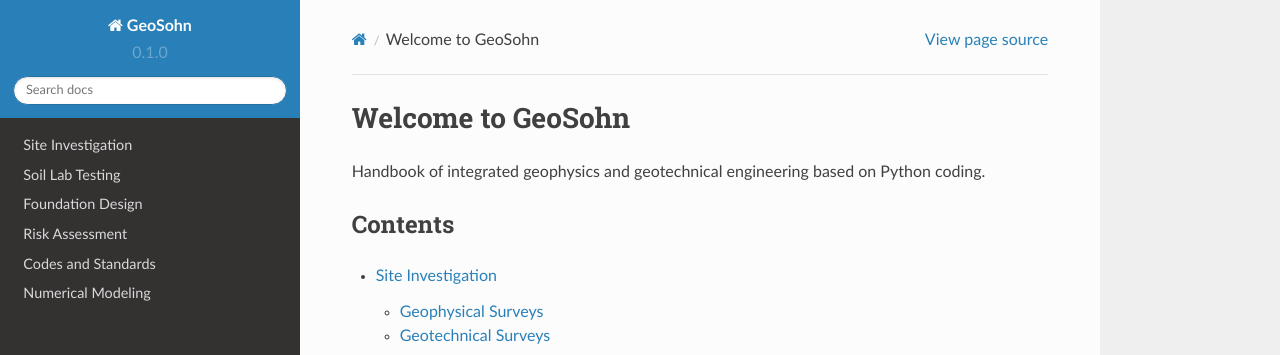
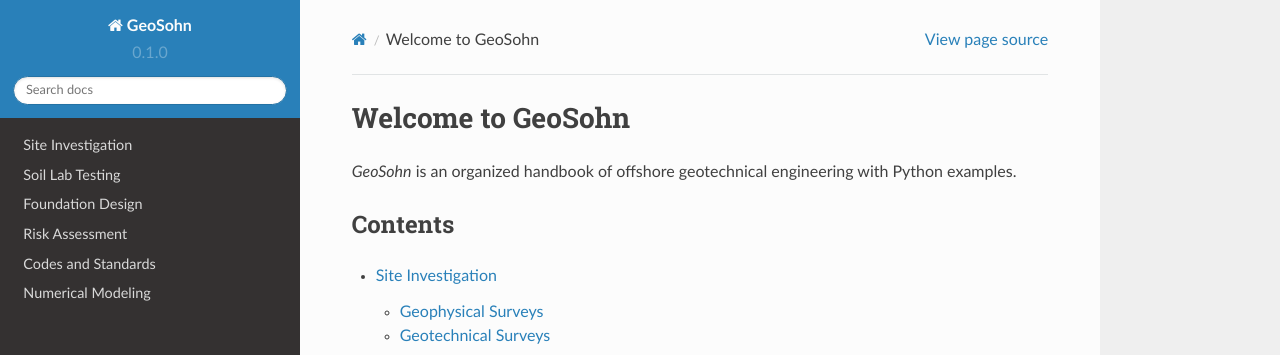
Before and after one commit to jrson11/GeoSohn, a Sphinx documentation site: the page built from docs/source/index.rst, in a window 1280 px wide and 900 px high. Shown: the top 355 px of the window. Built offline with Sphinx 7.4.7 and the Read the Docs theme 2.0.0, drawn with Linux system fonts in a browser that asks for light colours.

Commit message:
Update index.rst

```diff
--- a/docs/source/index.rst
+++ b/docs/source/index.rst
@@ -1,8 +1,7 @@
 Welcome to GeoSohn
 ====================
 
-Handbook of integrated geophysics and geotechnical engineering based on Python coding.
-
+*GeoSohn* is an organized handbook of offshore geotechnical engineering with Python examples.
 
 
 Contents
```
